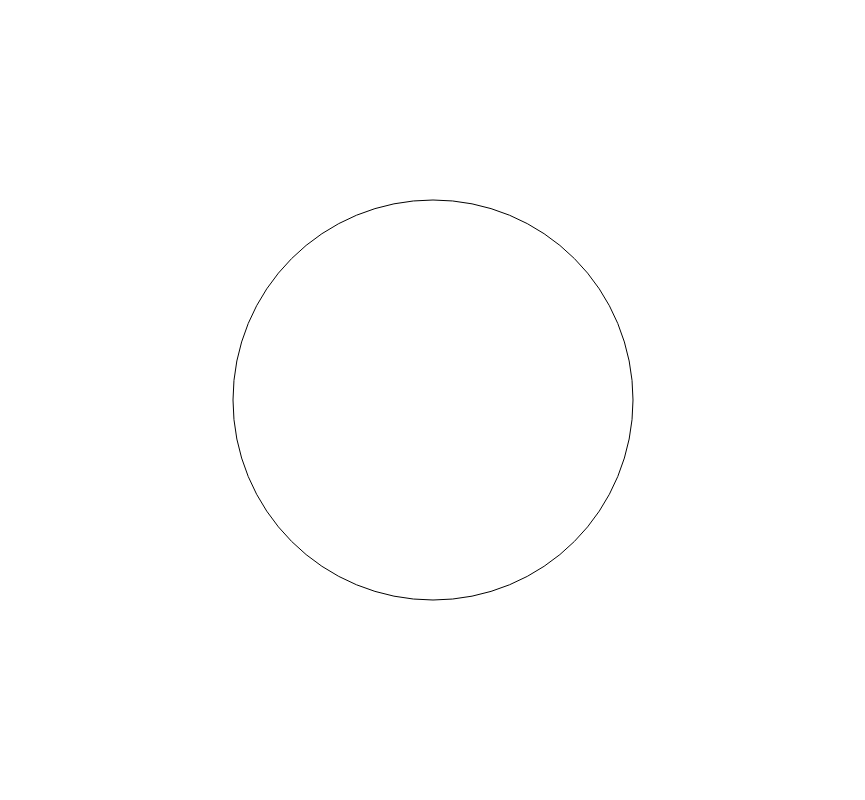
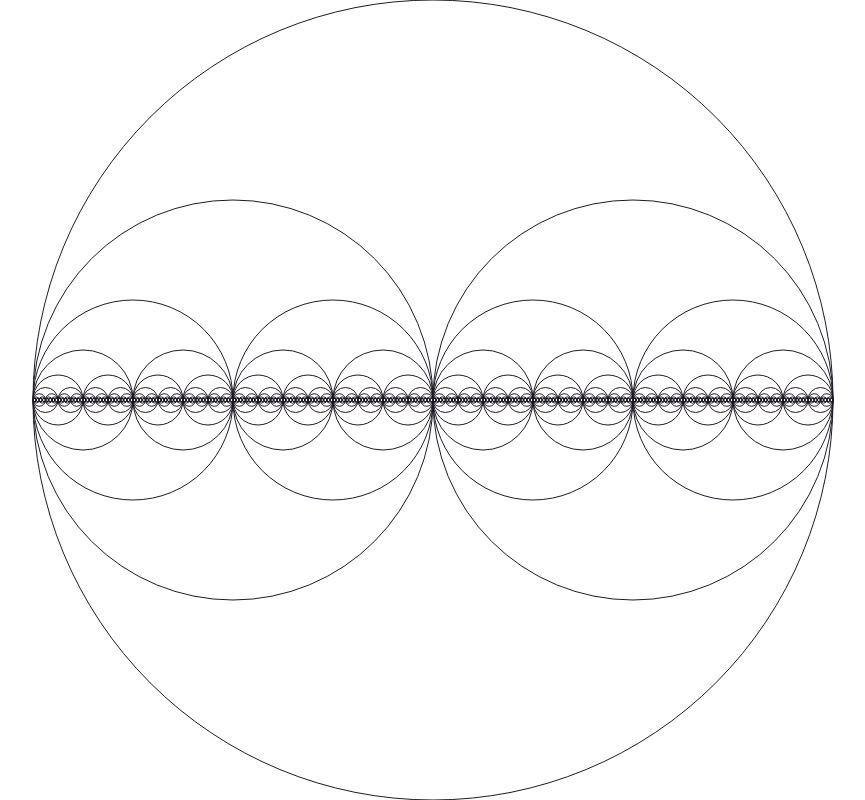
Before and after one commit to dotnil/generative-geometry, a plain HTML site: page index.html in a window 1280 px wide. Shown: the whole page, without its empty margins (207-1072 px from the left). Drawn offline with Linux system fonts and the light colour scheme.

Commit message:
Create circle fractal

```diff
--- a/index.html
+++ b/index.html
@@ -19,26 +19,34 @@ canvas {
 <canvas></canvas>
 
 <script>
-const canvas = document.querySelector('canvas')
-const context = canvas.getContext('2d')
-
-window.addEventListener('resize', resizeCanvas, false)
-
 function resizeCanvas() {
     canvas.width = window.innerWidth
     canvas.height = window.innerHeight
 
-    const radius = 200
     const x = canvas.width / 2
     const y = canvas.height / 2
+    const radius = Math.min(x, y)
+    circleFractal(x, y, radius);
+}
 
-    context.beginPath()
-    context.fillStyle = "#FF0000"
-    context.arc(x, y, radius, 0, 2 * Math.PI)
+function circleFractal(x, y, radius) {
+  context.beginPath()
+  context.strokeStyle = "#1E1925"
+  context.arc(x, y, radius, 0, Math.PI * 2, true)
+  context.stroke();
+
+  if (radius > 2) {
+     circleFractal(x + radius/2, y, radius/2);
+     circleFractal(x - radius/2, y, radius/2);
+   }
     context.stroke();
 }
 
+const canvas = document.querySelector('canvas')
+const context = canvas.getContext('2d')
+
 resizeCanvas()
+window.addEventListener('resize', resizeCanvas, false)
 </script>
 </body>
 </html>
```
